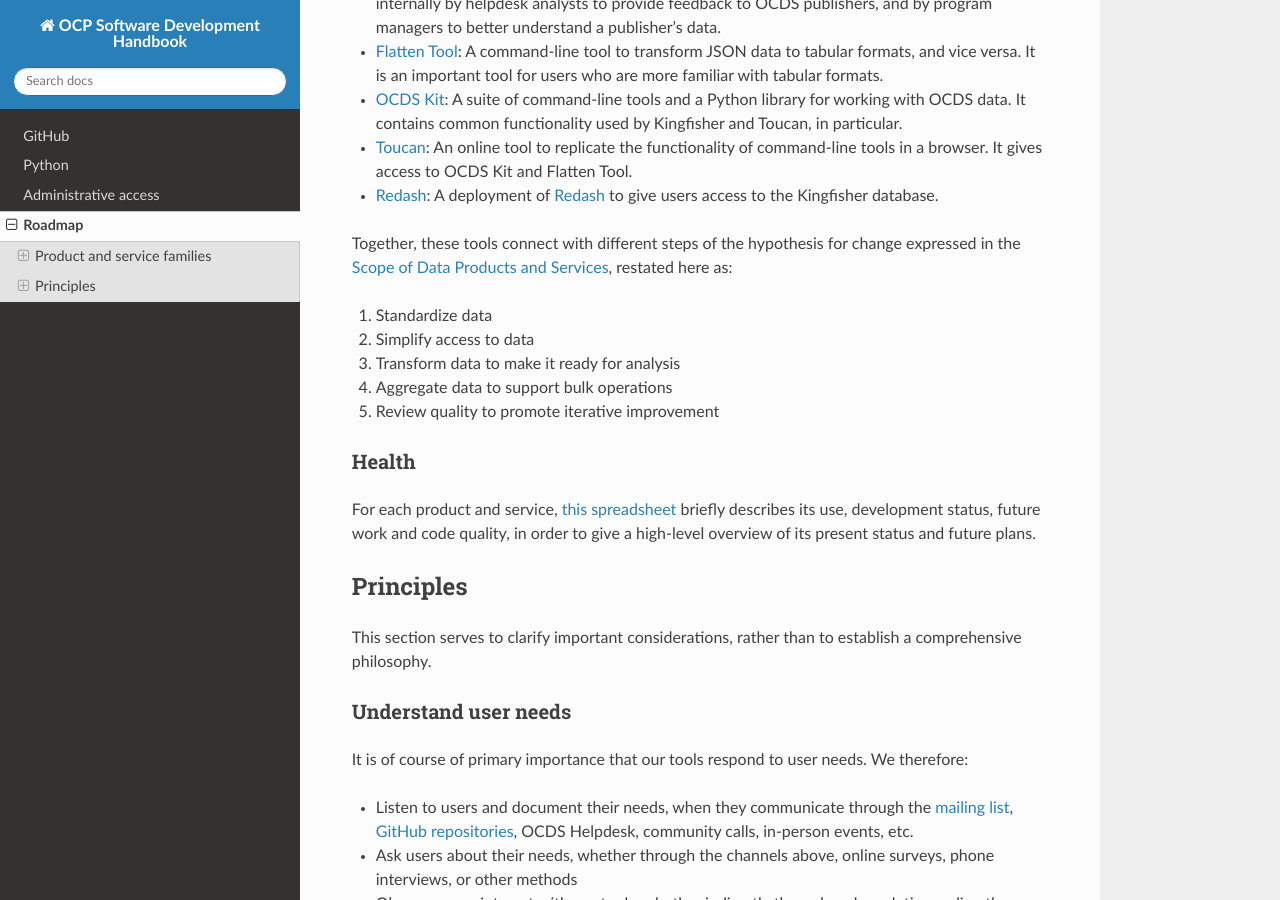
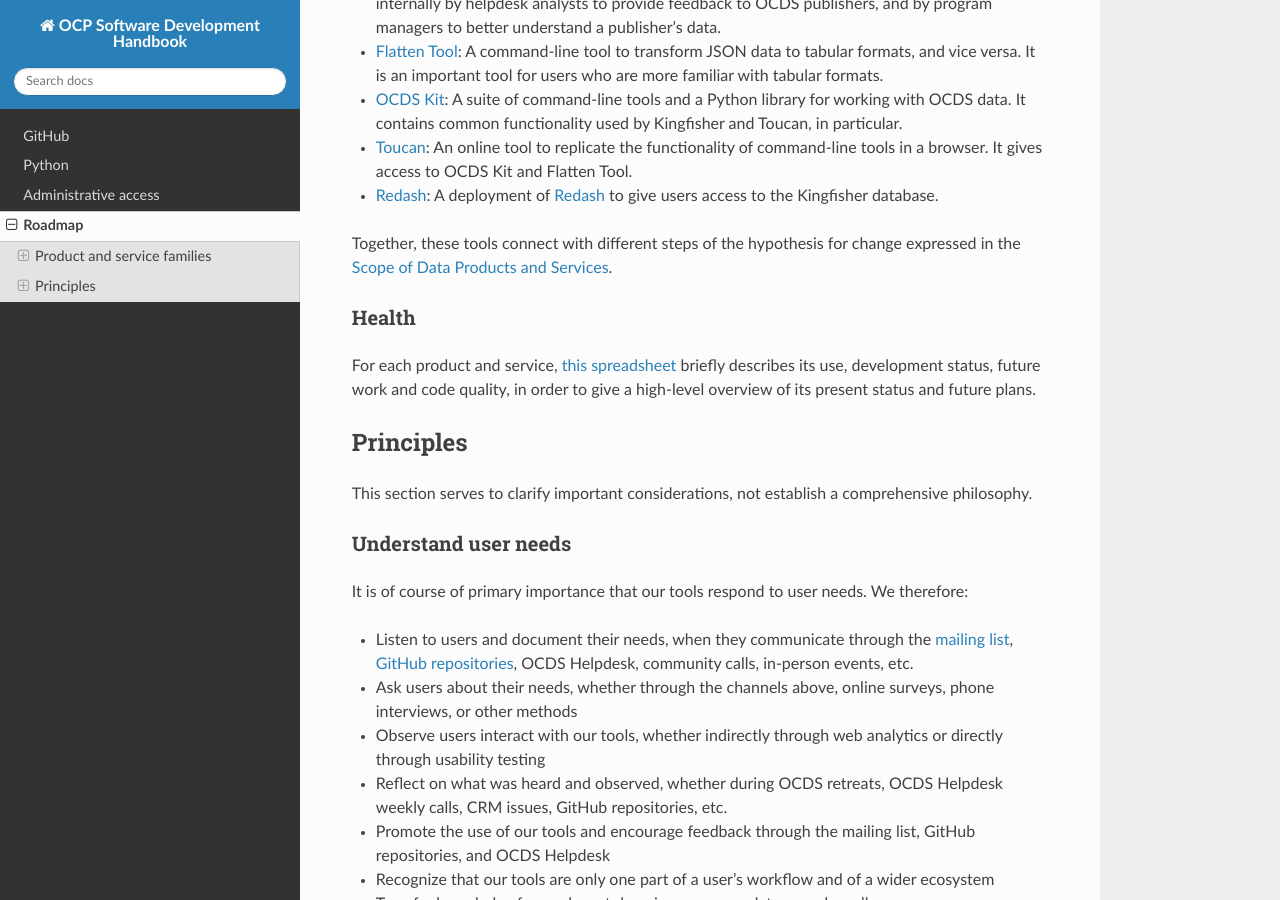
Before and after one commit to open-contracting/software-development-handbook, a Sphinx documentation site: the page built from docs/roadmap/index.rst, in a window 1280 px wide and 900 px high, scrolled down 440 px. Built offline with Sphinx 7.4.7 and the Read the Docs theme 2.0.0, drawn with Linux system fonts in a browser that asks for light colours.

Commit message:
Remove numbered list

```diff
--- a/docs/roadmap/index.rst
+++ b/docs/roadmap/index.rst
@@ -14,13 +14,7 @@ Product and service families
 -  `Toucan <https://toucan.open-contracting.org>`__: An online tool to replicate the functionality of command-line tools in a browser. It gives access to OCDS Kit and Flatten Tool.
 -  `Redash <https://redash.open-contracting.org>`__: A deployment of `Redash <https://redash.io>`__ to give users access to the Kingfisher database.
 
-Together, these tools connect with different steps of the hypothesis for change expressed in the `Scope of Data Products and Services <https://docs.google.com/document/d/1bJKyyhccImRkV-zi2DTEe5U9HDc_ncr5YJfMMUQiLfs/edit>`__, restated here as:
-
-#. Standardize data
-#. Simplify access to data
-#. Transform data to make it ready for analysis
-#. Aggregate data to support bulk operations
-#. Review quality to promote iterative improvement
+Together, these tools connect with different steps of the hypothesis for change expressed in the `Scope of Data Products and Services <https://docs.google.com/document/d/1bJKyyhccImRkV-zi2DTEe5U9HDc_ncr5YJfMMUQiLfs/edit>`__.
 
 .. _health:
 
@@ -32,7 +26,7 @@ For each product and service, `this spreadsheet <https://docs.google.com/spreads
 Principles
 ----------
 
-This section serves to clarify important considerations, rather than to establish a comprehensive philosophy.
+This section serves to clarify important considerations, not establish a comprehensive philosophy.
 
 Understand user needs
 ~~~~~~~~~~~~~~~~~~~~~
```
